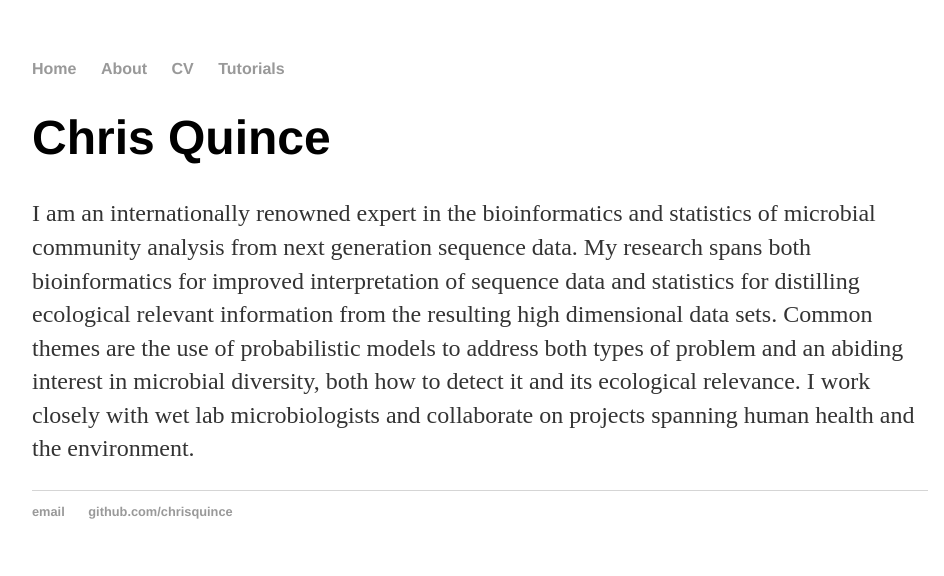
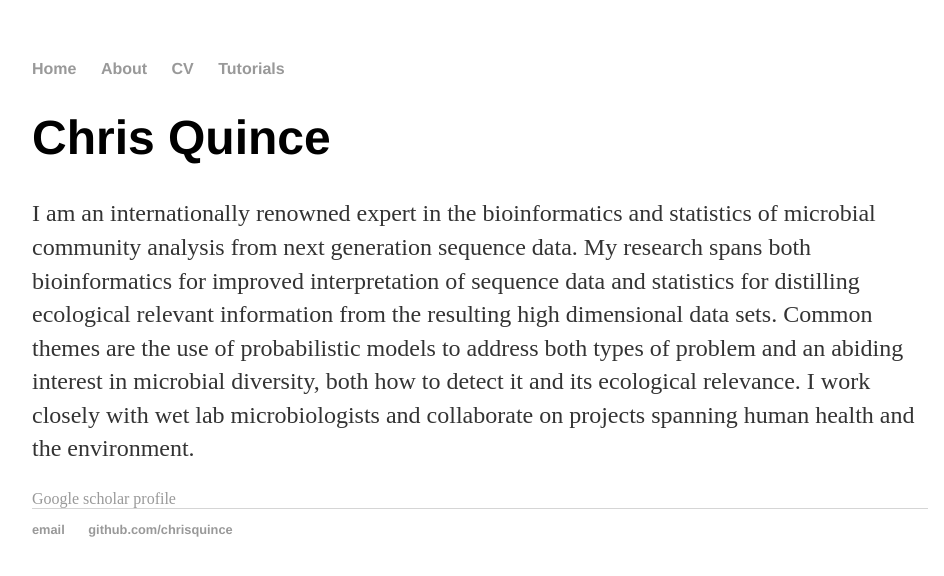
Before and after one commit to chrisquince/chrisquince.github.io, a Jekyll site: the page built from index.html, in a window 1280 px wide. Shown: the top 576 px of the page, without its empty margins (160-1104 px from the left). Built offline with Jekyll 4.4.1, drawn with Linux system fonts in a browser that asks for light colours.

Commit message:
Update index.html

```diff
--- a/index.html
+++ b/index.html
@@ -9,4 +9,7 @@ title: Chris Quince, Metagenomics bioinformatician
 	ecological relevant information from the resulting high dimensional data sets. Common themes are the use of probabilistic
 	models to address both types of problem and an abiding interest in microbial diversity, both how to detect it and its
 	ecological relevance. I work closely with wet lab microbiologists and collaborate on projects spanning human health and the environment.</p>
+
+	<a href="https://scholar.google.co.uk/citations?user=0yKnJ2wAAAAJ&hl=en">Google scholar profile</a>
+
 </div><!-- /.blurb -->
```
